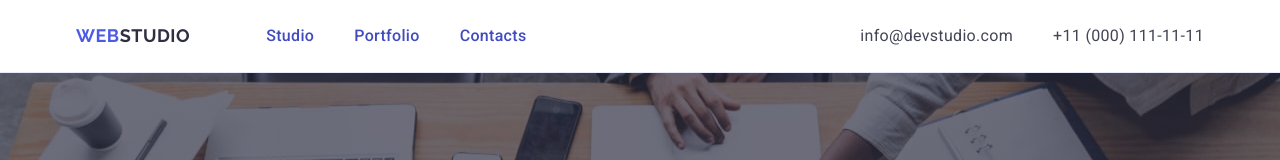
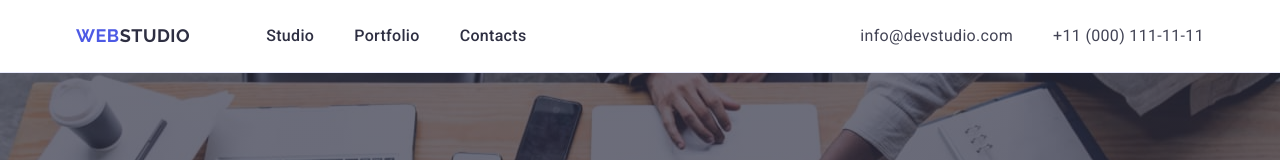
Before and after one commit to Verezhak/goit-markup-hw-04, a plain HTML site: page index.html in a window 1280 px wide. Shown: the top 160 px of the page. Drawn offline with nearby package versions, Linux system fonts and the light colour scheme.

Commit message:
Update styles.css

```diff
--- a/css/styles.css
+++ b/css/styles.css
@@ -76,7 +76,8 @@ a {
   color: #404bbf;
 }
 .link-nav {
-  color: #404bbf;
+  color: #2e2f42;
+  display: flex;
   font-size: 16px;
   font-weight: 500;
   letter-spacing: 0.32px;
```
